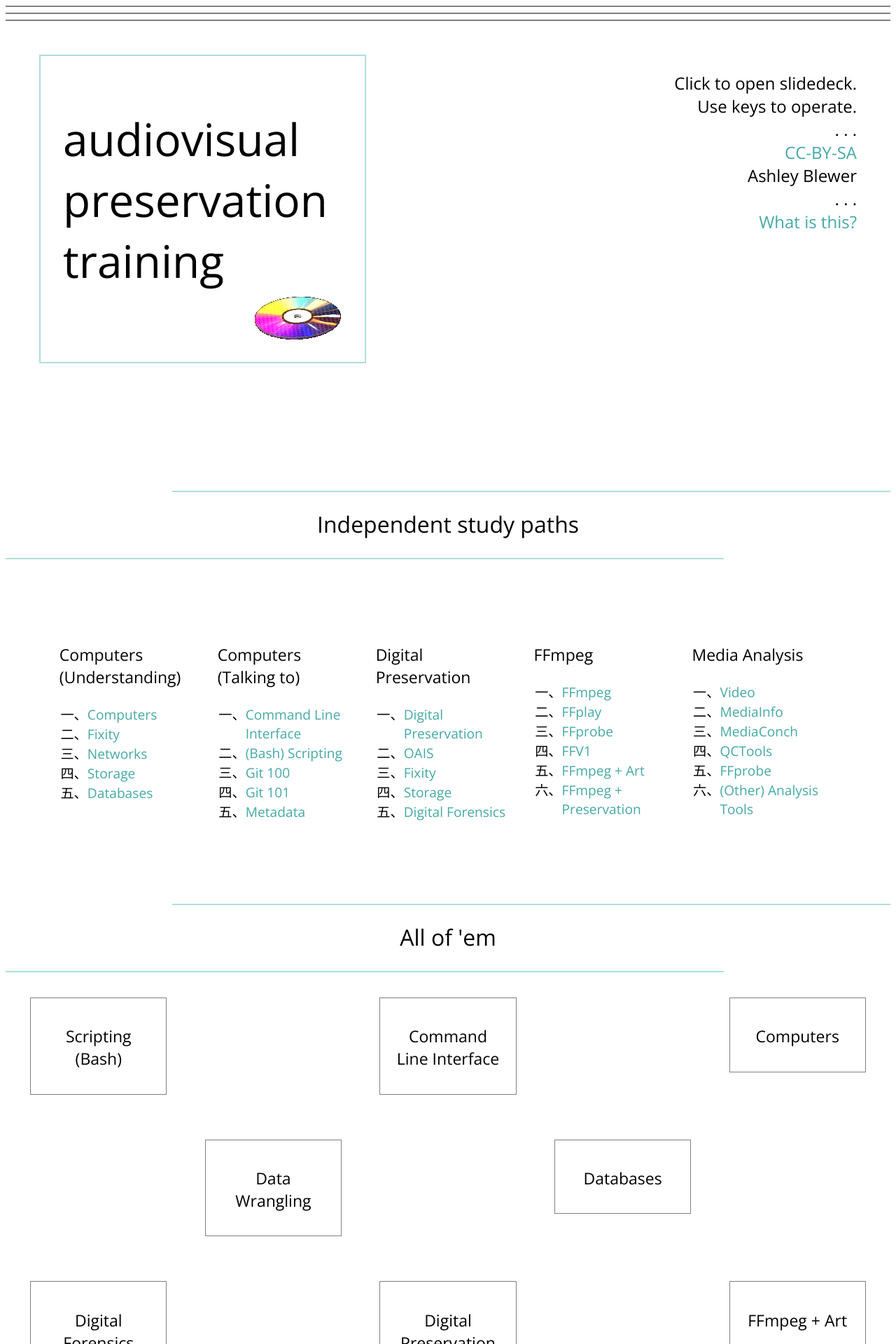
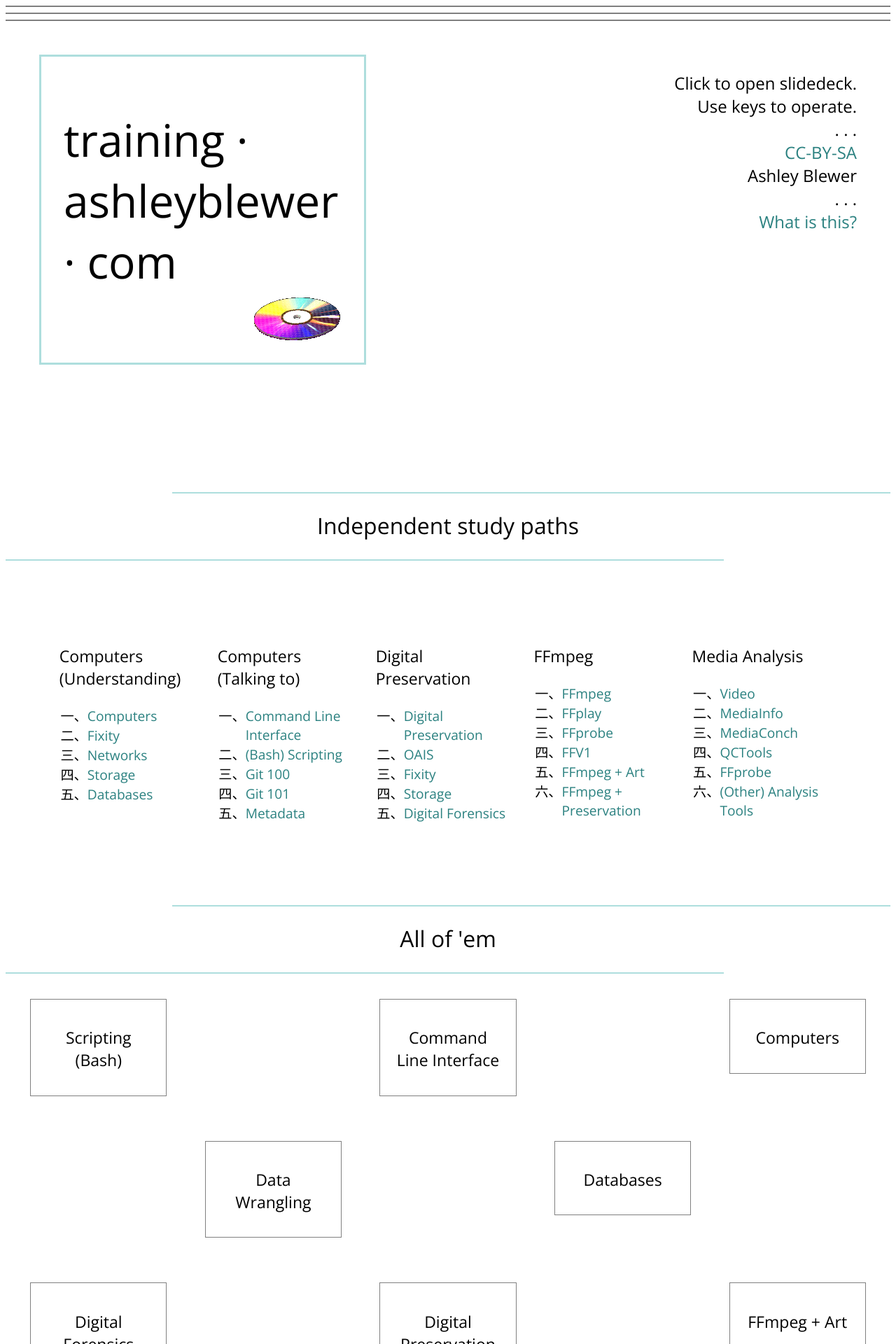
Before and after one commit to ablwr/avpres-training, a Jekyll site: the page built from index.html, in a window 1280 px wide. Shown: the top 1920 px of the page at 70% size. Built offline with Jekyll 4.4.1, drawn with Linux system fonts in a browser that asks for light colours.

Commit message:
Very slight rebrand and contrast improvements

```diff
--- a/_layouts/default.html
+++ b/_layouts/default.html
@@ -1,5 +1,5 @@
 <!DOCTYPE html>
-<html>
+<html lang="en">
   <head>
     <meta name="viewport" charset="utf-8" content="text/html, width=device-width, initial-scale=1">
     <title>audiovisual preservation training ❥ ashley blewer</title>
--- a/css/index.css
+++ b/css/index.css
@@ -90,7 +90,7 @@
 
 .header, .header:hover {
   background-color: white;
-  border: 2px solid #aededd;
+  border: 0.2em solid #aededd;
   padding-top: 4em;
   padding: 2em;
 }
@@ -122,7 +122,7 @@
 }
 
 a {
-  color: #45a9a7;
+  color: #2b8180;
 }
 
 a:hover {
@@ -130,17 +130,17 @@
 }
 
 hr {
-  border: 1px solid grey;
+  border: 0.1em solid grey;
 }
 
 .left {
-  border: 1px solid #aededd;
+  border: 0.1em solid #aededd;
   width: 80vw;
   float:left;
 }
 
 .right {
-  border: 1px solid #aededd;
+  border: 0.1em solid #aededd;
   width: 80vw;
   float:right;
 }
--- a/index.html
+++ b/index.html
@@ -4,7 +4,7 @@
 ---
 <hr><hr><hr>
 <div class="head">
-  <div class="header"><h1>audiovisual preservation training</h1>
+  <div class="header"><h1>training · ashleyblewer · com</h1>
     <img src="{{ site.baseurl }}/img/compacdisc.gif" alt="">
    </div>
   <div class="info">Click to open slidedeck.
```
